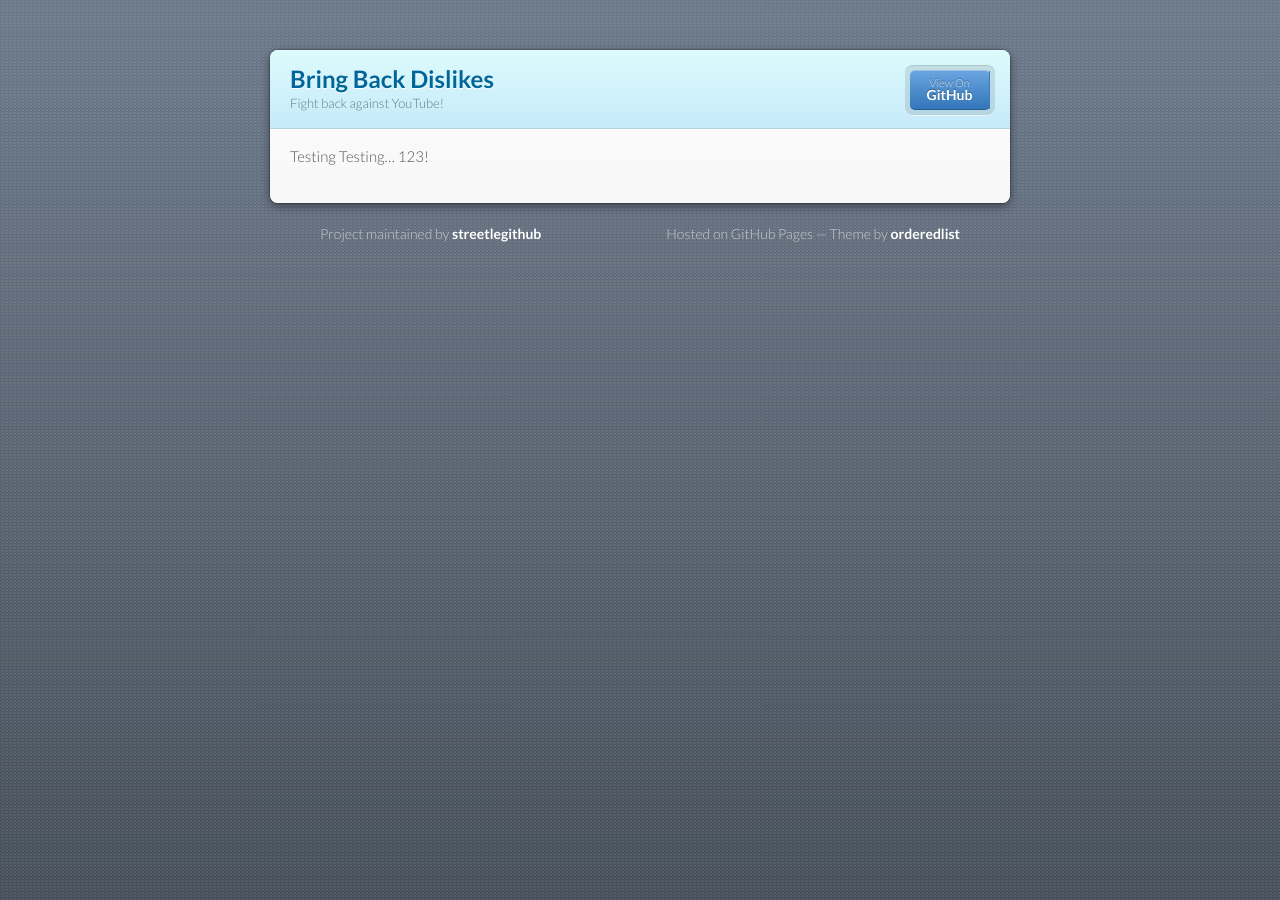
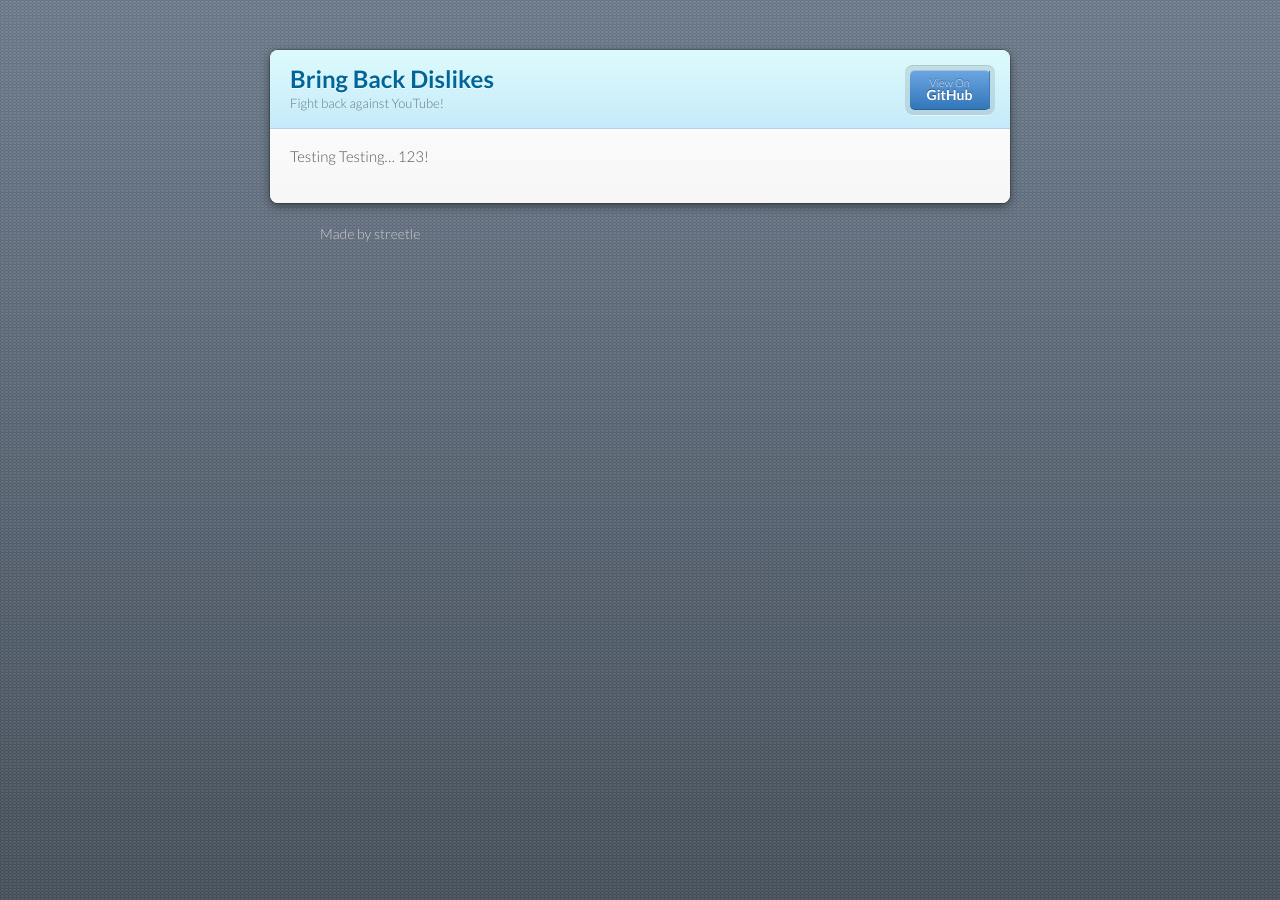
Before and after one commit to streetlegithub/bringbackdislikes.ml, a Jekyll site: the page built from index.md, in a window 1280 px wide. Built offline with Jekyll 4.4.1, drawn with Linux system fonts in a browser that asks for light colours; our own code applies the rules of GitHub Pages for plain Markdown files.

Commit message:
Update default.html

```diff
--- a/_layouts/default.html
+++ b/_layouts/default.html
@@ -39,10 +39,7 @@
       </section>
     </div>
     <footer>
-    {% if site.github.is_project_page %}
-      <p>Project maintained by <a href="{{ site.github.owner_url }}">{{ site.github.owner_name }}</a></p>
-    {% endif %}
-      <p>Hosted on GitHub Pages &mdash; Theme by <a href="https://github.com/orderedlist">orderedlist</a></p>
+      <p>Made by streetle</p>
     </footer>
     <!--[if !IE]><script>fixScale(document);</script><![endif]-->
   </body>
```
